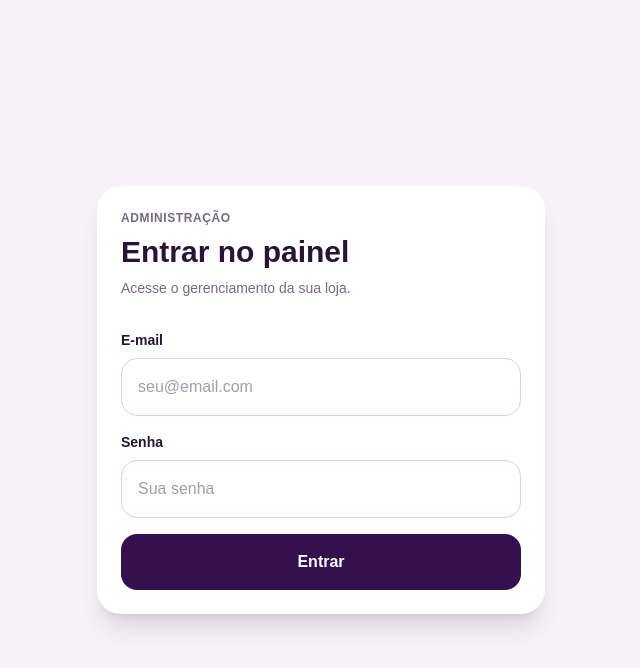
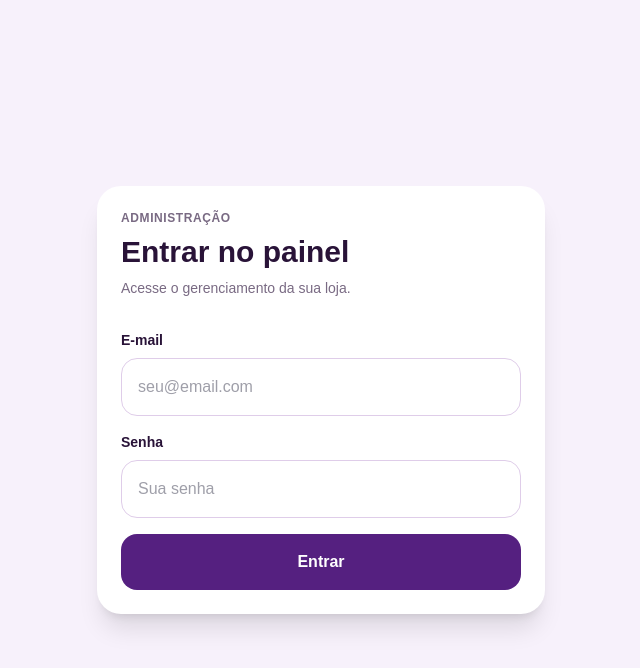
Before and after one commit to ceotiwebdeveloper-oss/acai-delivery-mvp-v2, a Next.js app: page /admin/login in a window 1280 px wide. In both pictures the pointer is over the button "Entrar". Shown: the top 668 px of the page, without its empty margins (319-959 px from the left). Built offline with nearby package versions, Linux system fonts and the light colour scheme.

Commit message:
Correct CSS escaping for Tailwind hover selector

```diff
--- a/app/globals.css
+++ b/app/globals.css
@@ -36,7 +36,7 @@ body {
 .text-zinc-600, .text-zinc-500 { color: #796a83 !important; }
 .border-zinc-100, .border-zinc-200 { border-color: #eee2f5 !important; }
 .border-zinc-300 { border-color: #dfcde9 !important; }
-.hover\\:bg-zinc-800:hover { background-color: #552080 !important; }
+.hover\:bg-zinc-800:hover { background-color: #552080 !important; }
 
 main {
   animation: page-enter .45s cubic-bezier(.2,.7,.2,1) both;
```
